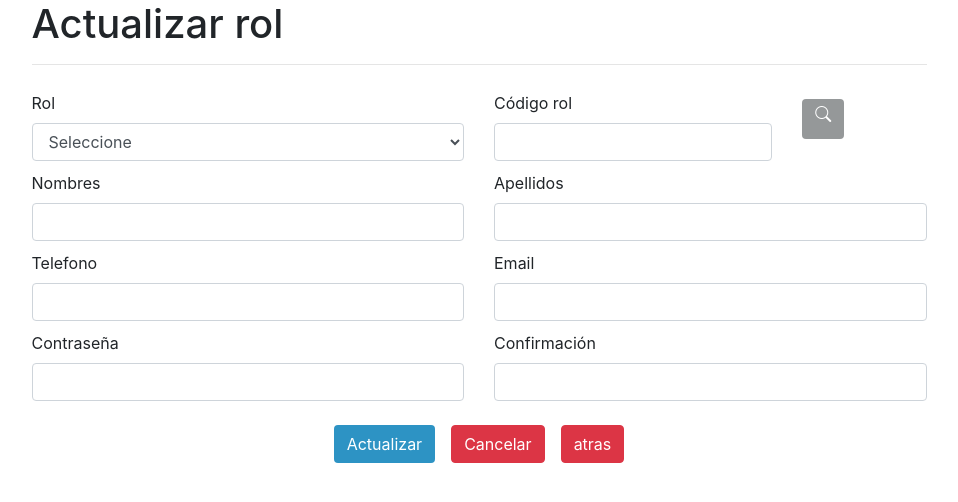
After one commit to IVANG08/Infotec_definitivo, a PHP site: page /views/modules/0_rol/actualizar_rol.view.php in a window 1280 px wide. The commit adds this page. Shown: the top 502 px of the page, without its empty margins (86-1044 px from the left). Run offline with PHP 8.4, Linux system fonts and the light colour scheme; some libraries are stand-ins or nearby versions.

Commit message:
Vistas rol

```diff
--- a/assets/css/styles-dashboard.css
+++ b/assets/css/styles-dashboard.css
@@ -152,6 +152,13 @@ br {
         position: relative;
     }
 
+    .btn-buscar {
+        background-color: #959899;
+        color: white;
+        height: 40px;
+        position: relative;
+    }
+
     form div {
         padding-top: 10px;
     }
@@ -179,8 +186,6 @@ i.fa {
         align-items: center;
         justify-content: center;
     }
-
-
     /*clases para js*/
 
     .body_move {
@@ -198,15 +203,17 @@ i.fa {
         border-bottom-left-radius: 0.40rem!important;
     }
     /*------------*/
-section .row{
+
+    section .row {
         display: flex;
         min-height: calc(100vh - 80px);
-    h
     }
+
     div.row {
         max-width: 100%;
         max-height: 25px;
     }
+
     .card .card-header .dropdown {
         line-height: 1;
     }
--- /dev/null
+++ b/views/modules/0_rol/actualizar_rol.view.php
@@ -0,0 +1,79 @@
+<!DOCTYPE html>
+<html lang="en">
+
+<head>
+    <meta charset="UTF-8">
+    <meta name="viewport" content="width=device-width, initial-scale=1.0">
+    <title>Lubrimotos la 30</title>
+    <link rel="stylesheet" href="../../../assets/css/bootstrap.min.css">
+    <link rel="stylesheet" href="https://cdn.jsdelivr.net/npm/bootstrap-icons@1.9.1/font/bootstrap-icons.css">
+    <script src="https://kit.fontawesome.com/ae713951db.js" crossorigin="anonymous"></script>
+    <link rel="stylesheet" href="../../../assets/css/styles-dashboard.css">
+    <link rel="stylesheet" href="https://fonts.googleapis.com/css2?family=Crimson+Pro">
+</head>
+
+<body>
+    <div class="container">
+        <div class="row">
+            <div class="col-md-10 ">
+                <h1>Actualizar rol</h1>
+                <hr>
+                <form class="row g-3 needs-validation" novalidate>
+                    <div class="col-md-6">
+                        <label for="validationCustom01" class="form-label">Rol</label>
+                        <select class="form-control" id="exampleFormControlSelect1">
+                    <option>Seleccione</option>
+                    <option>Administrador</option>
+                    <option>Cliente</option>
+                    <option>Empleado</option>
+                  </select>
+                    </div>
+                    <div class="col-md-4">
+                        <label for="validationCustom02" class="form-label">Código rol</label>
+                        <input type="text" class="form-control" id="validationCustom02" value="" required>
+                    </div>
+                    <div class="col-md-2 d-flex aling-items-end"><button class="d-flex aling-items-center  mt-2 btn btn-buscar" type="submit"><i class="bi bi-search"></i></button>
+                    </div>
+
+                    <div class="col-md-6">
+                        <label for="validationCustom02" class="form-label">Nombres</label>
+                        <input type="text" class="form-control" id="validationCustom02" value="" required>
+                    </div>
+                    <div class="col-md-6">
+                        <label for="validationCustom02" class="form-label">Apellidos</label>
+                        <input type="text" class="form-control" id="validationCustom02" value="" required>
+                    </div>
+                    <div class="col-md-6">
+                        <label for="validationCustom02" class="form-label">Telefono</label>
+                        <input type="text" class="form-control" id="validationCustom02" value="" required>
+                    </div>
+                    <div class="col-md-6">
+                        <label for="validationCustom02" class="form-label">Email</label>
+                        <input type="text" class="form-control" id="validationCustom02" value="" required>
+                    </div>
+                    <div class="col-md-6">
+                        <label for="validationCustom02" class="form-label">Contraseña</label>
+                        <input type="text" class="form-control" id="validationCustom02" value="" required>
+                    </div>
+                    <div class="col-md-6">
+                        <label for="validationCustom02" class="form-label">Confirmación</label>
+                        <input type="text" class="form-control" id="validationCustom02" value="" required>
+                    </div>
+            </div>
+            <div class="col-10 botones p-3 ">
+                <button class="btn btn-enviar m-2" type="submit">Actualizar</button>
+                <button class="btn btn-danger m-2" type="submit">Cancelar</button>
+                <a href="user_principal.html" class="btn btn-danger m-2" type="submit">atras</a>
+            </div>
+            </form>
+
+        </div>
+    </div>
+    </div>
+
+
+    <script src="js/jquery.slim.min.js"></script>
+    <script src="js/popper.min.js"></script>
+    <script src="js/bootstrap.js"></script>
+    <script src="js/main.js" charset="utf-8"></script>
+</body>
--- a/views/roles/admin/dashboard.view.php
+++ b/views/roles/admin/dashboard.view.php
@@ -50,7 +50,7 @@
 						<h4 class="text-center">Inicio</h4>
 					</div>
 				</a>
-				<a href="modules/1_users/user_principal.html">
+				<a href="?c=Roles">
 					<div class="option">
 						<i class="fa-solid fa-users" title="Usuario"></i>
 					<h4>Ususario</h4>
--- a/views/roles/admin/header_dash.php
+++ b/views/roles/admin/header_dash.php
@@ -49,7 +49,7 @@
 						<h4 class="text-center">Inicio</h4>
 					</div>
 				</a>
-				<a href="modules/1_users/user_principal.html">
+				<a href="?c=Roles">
 					<div class="option">
 						<i class="fa-solid fa-users" title="Usuario"></i>
 					<h4>Ususario</h4>
```
Also changed, not shown: controllers/Roles.php (added, +10 -0 lines), views/modules/0_rol/consultar_rol.view.php (added, +79 -0 lines), views/modules/0_rol/crear_rol.view.php (added, +52 -0 lines), views/modules/0_rol/roles_principal_view.php (added, +53 -0 lines), views/modules/0_mains/Borrar.txt (deleted). Lines whose indentation alone changed are shown as unchanged.
